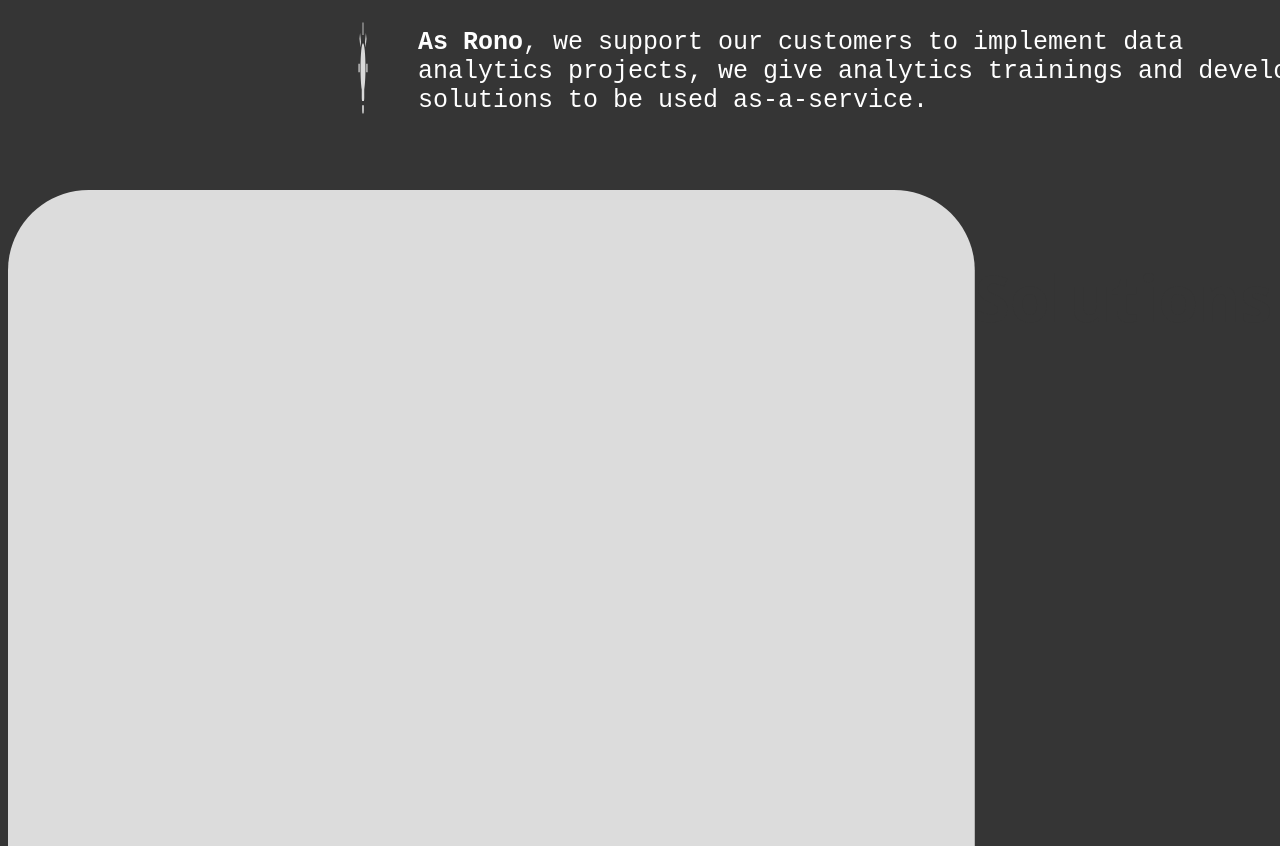
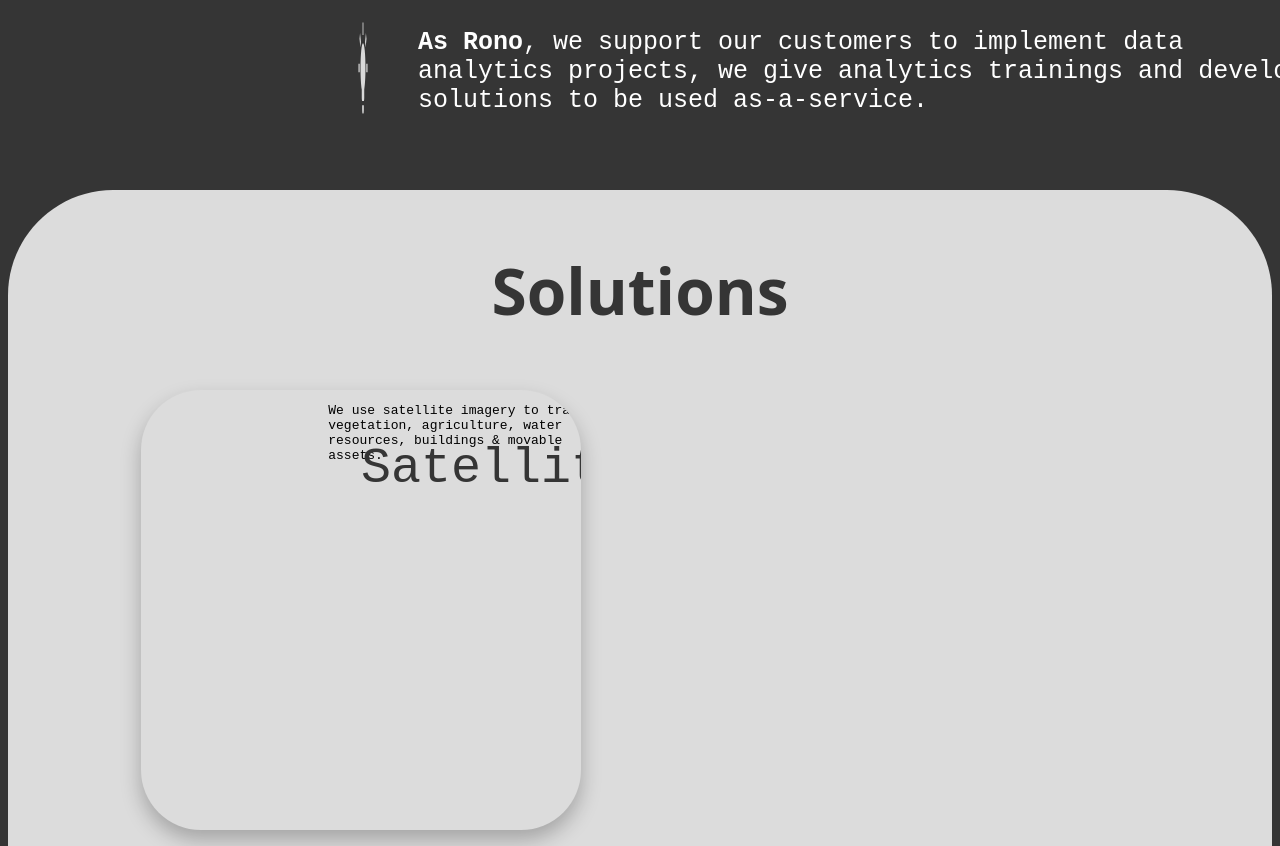
Before and after one commit to ahmadatimo/Rono, a plain HTML site: page Rono/src/index.html in a window 1280 px wide. Shown: the part 774-1620 px from the top of the page. Drawn offline with Linux system fonts and the light colour scheme.

Commit message:
stylish
more style and more precision.

```diff
--- a/index.css
+++ b/Rono/src/index.css
@@ -43,13 +43,13 @@ body{
     height: 30px;
     width: 30px;
 }
-.contactTextDiv
+.contactTextDiv                                                 /*the div that contains the text*/
 {
     align-self: center;
     height: 50px;
     width: 105px;
 }
-.contactText
+.contactText                                                    /*the text inside the div*/
 {
     align-self: center;
     font-weight: bold;
@@ -57,7 +57,7 @@ body{
     margin-top: 16px;
     font-size: 18px;
 }
-.ContactButton_Property1Default_icon__zPaqa
+.ContactButton_Property1Default_icon__zPaqa                     /*the button that has the icon and text inside*/
 {
     align-self: center;
     height: 25px;
@@ -176,17 +176,18 @@ body{
     fill:rgb(220, 220, 220);
     position: relative;
     margin-top: 50px;
-    z-index: 1;                                     /* this line will allow overlapping the higher the number the front it will become*/
 }
 .Desktop1440Responsive_icon__H5+uN
 {
-    position: absolute;
+    position: relative;
 
 }
 .sol_Div
 {
-    display: flex;
-    z-index: 2;
+    position: absolute;
+    top: 100px;
+    left: 50%;
+    transform: translate(-50%, -50%);
 
 }
 .solutions
@@ -196,3 +197,48 @@ body{
     font-size: 64px;
     color:#353535;
 }
+.firstLine
+{
+    display: flex;                                               /* That what puts the divs next to each other in same line.*/
+    justify-content: space-between;                             /* That what puts the divs at the end of the line.*/
+    align-items: flex-start;
+}
+.firstBox
+{
+    display: flex;                                               /* That what puts the divs next to each other in same line.*/
+    align-items:flex-start;
+    background-color: #dcdcdc;
+    border-bottom-left-radius: 60px;
+    border-bottom-right-radius: 60px;
+    border-top-left-radius: 60px;
+    border-top-right-radius: 60px;
+    box-shadow:  0 10px 20px 0 #00000040;
+    height: 50px;
+    left: calc(50% - 279px);
+    overflow: hidden;
+    position: absolute;
+    top: 200px;
+    transform: translateX(-50%);
+    width: 440px;
+    height: 440px;
+}
+.title1Div
+{
+    position: absolute;
+    left: 50%;
+}
+.title1Txt
+{
+    font-size: 50px;
+    color: #353535;
+}
+.img1Div
+{
+    height: 50px;
+    width: 50px;
+}
+.Desktop1440Responsive_icon7__6zw+n
+{
+    height: 50px;
+    width: 50px;
+}
--- a/index.html
+++ b/Rono/src/index.html
@@ -63,6 +63,25 @@
         <div class="sol_Div">
             <pre class="solutions">Solutions</pre>
         </div>
+
+        <div class="firstLine">
+            <div class="firstBox">
+                <div class="title1Div">
+                    <pre class="title1Txt">Satellite Imagery Analysis.</pre>
+                </div>
+                <div class="img1Div">
+                    <svg preserveAspectRatio="none" viewBox="0 0 105 105" fill="none" xmlns="http://www.w3.org/2000/svg" class="Desktop1440Responsive_icon7__6zw+n"><path d="M17.5 81.6667H87.5L65.625 52.5L48.125 75.8333L35 58.3333L17.5 81.6667ZM17.5 52.5C27.2222 52.5 35.4861 49.0972 42.2917 42.2917C49.0972 35.4861 52.5 27.2222 52.5 17.5H42.5833C42.5833 24.5 40.1528 30.4306 35.2917 35.2917C30.4306 40.1528 24.5 42.5833 17.5 42.5833V52.5ZM17.5 32.6667C21.6806 32.6667 25.2058 31.1831 28.0758 28.2158C30.9458 25.2486 32.3789 21.6767 32.375 17.5H17.5V32.6667ZM11.6667 105C8.45834 105 5.71084 103.857 3.42418 101.57C1.13751 99.2833 -0.00387898 96.5378 9.90379e-06 93.3333V11.6667C9.90379e-06 8.45834 1.14334 5.71084 3.43001 3.42418C5.71668 1.13751 8.46223 -0.00387898 11.6667 9.90379e-06H93.3333C96.5417 9.90379e-06 99.2892 1.14334 101.576 3.43001C103.862 5.71668 105.004 8.46223 105 11.6667V93.3333C105 96.5417 103.857 99.2892 101.57 101.576C99.2833 103.862 96.5378 105.004 93.3333 105H11.6667ZM11.6667 93.3333H93.3333V11.6667H11.6667V93.3333Z" fill="#353535"></path></svg>
+                </div>
+                <div class="info1Div">
+                    <pre class="info1Txt">
+                        We use satellite imagery to track
+                        vegetation, agriculture, water
+                        resources, buildings & movable
+                        assets.
+                    </pre>
+                </div>
+            </div>
+        </div>
     </div>
 
 
```
Also changed, not shown: Rono/res/images/Logo.png (renamed from Logo.png), Rono/res/images/Mainlogo.PNG.png (renamed from Mainlogo.PNG.png), Rono/src/index.js (added).
